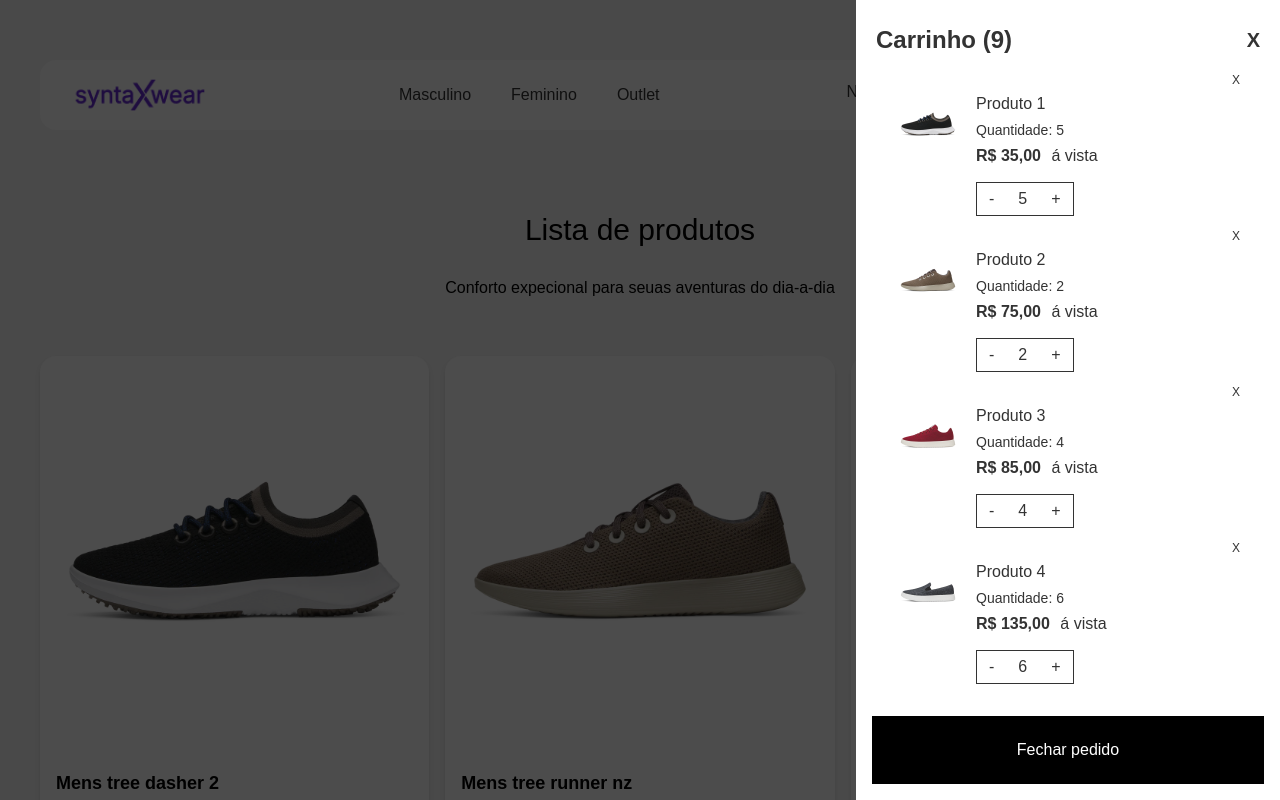
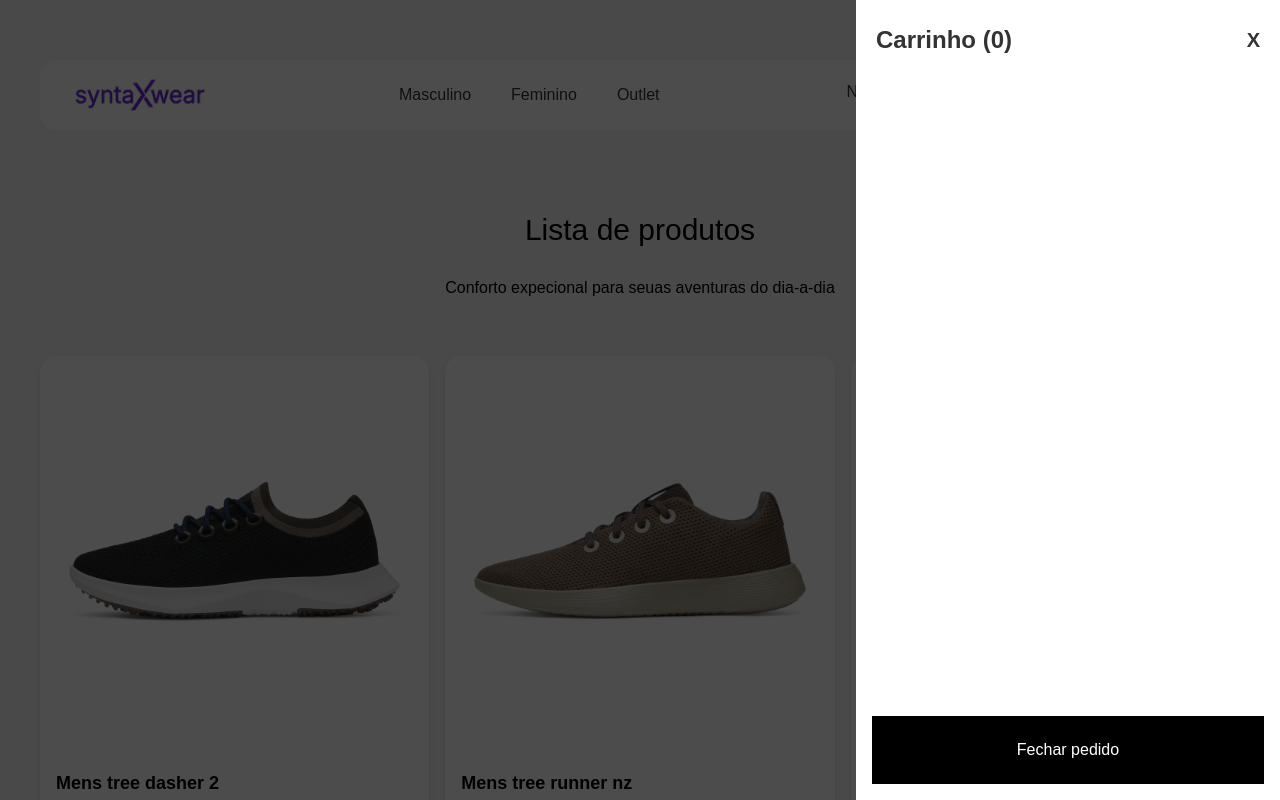
Before and after one commit to Guigagemes/syntax-wear-app, a React (Vite) app: page /products in a window 1280 px wide. Both pictures are taken after a click on the button 1200 px from the left and 91 px from the top of the page. Shown: the top 800 px of the page. Built offline with nearby package versions, Linux system fonts and the light colour scheme.

Commit message:
feat: adiciona contexto de produtos no carinho

```diff
--- a/src/App.tsx
+++ b/src/App.tsx
@@ -1,6 +1,7 @@
 
 import { RouterProvider, createRouter } from "@tanstack/react-router"
 import { routeTree } from "./router-tree-gen"
+import { CartPrvider } from "./contexts/CartProvider"
 
 const router = createRouter ({routeTree})
 
@@ -13,7 +14,11 @@
 function App() {
 
 
-  return <RouterProvider router={router} />
+  return (
+  <CartPrvider>
+    <RouterProvider router={router} />
+  </CartPrvider>
+  );
 //     <>
 //       <Header></Header>
 
--- a/src/componentes/ProductCard/index.tsx
+++ b/src/componentes/ProductCard/index.tsx
@@ -1,12 +1,17 @@
 import { Link } from "@tanstack/react-router"
 import type { Product } from "../../interfaces/product"
 import { MdAddShoppingCart } from "react-icons/md"
+import { useContext } from "react"
+import { CartContext } from "../../contexts/CartContext"
 
 interface ProductListProps {
     product: Product
 }
 
 export const ProductCard = ({ product }: ProductListProps) => {
+
+    const { add } = useContext(CartContext)
+
     return (
         <>
             <div className="bg-white rounded-2xl shadow-md">
@@ -24,7 +29,7 @@
                     <div className="flex justify-between mt-2.5">
                         <p className="font-bold">R${product.price},00</p>
 
-                        <button className="cursor-pointer">
+                        <button className="cursor-pointer" onClick={() => add(product)}>
                             <MdAddShoppingCart className="h-7 w-7" />
                         </button>
                     </div>
--- a/src/componentes/ShoppingCart/index.tsx
+++ b/src/componentes/ShoppingCart/index.tsx
@@ -1,27 +1,12 @@
 import IconCart from '@/assets/images/icon-Cart.png'
-import { useState } from 'react'
-import MensTreeDasher from '@/assets/images/tree-dasher-2-natural-black-boyal-blue.webp'
-import MensTreeRunnerNz from '@/assets/images/tree-runner-nz-weathered-brown.webp'
-import MensWoolCruiser from '@/assets/images/wool-cruiser-burgundy.webp'
-import MensWoolCruiserSlipOn from '@/assets/images/wool-cruiser-slip-on-dark-grey.webp'
-import MensWoolCruiserWaterproof from '@/assets/images/wool-cruiser-waterproof-natural-black.webp'
+import { useContext, useState } from 'react'
 import { formatCurrency } from '../../Utils/format-currency'
-
-const productsInCart = [
-    { id: 1, name: 'Produto 1', image: MensTreeDasher, price: 35, quantity: 5 },
-    { id: 2, name: 'Produto 2', image: MensTreeRunnerNz, price: 75, quantity: 2 },
-    { id: 3, name: 'Produto 3', image: MensWoolCruiser, price: 85, quantity: 4 },
-    { id: 4, name: 'Produto 4', image: MensWoolCruiserSlipOn, price: 135, quantity: 6 },
-    { id: 5, name: 'Produto 5', image: MensWoolCruiserWaterproof, price: 15, quantity: 2 },
-     { id: 1, name: 'Produto 1', image: MensTreeDasher, price: 35, quantity: 5 },
-    { id: 2, name: 'Produto 2', image: MensTreeRunnerNz, price: 75, quantity: 2 },
-    { id: 3, name: 'Produto 3', image: MensWoolCruiser, price: 85, quantity: 4 },
-    { id: 4, name: 'Produto 4', image: MensWoolCruiserSlipOn, price: 135, quantity: 6 },
-]
+import { CartContext } from '../../contexts/CartContext'
 
 export const ShoppingCart = () => {
 
     const [cartIsOpen, setCartIsOpen] = useState<boolean>(false)
+    const { cart, remove, increment, decrement} = useContext(CartContext)
 
     return (<>
         <button className="cursor-pointer" onClick={() => setCartIsOpen(!cartIsOpen)}>
@@ -33,17 +18,17 @@
             <div className={`${cartIsOpen ? 'translate-x-0' : 'translate-x-full'} absolute top-0 right-0 bottom-0 bg-white pt-6 transition-all duration-500 ease-in-out w-75 md:w-106 `} onClick={(e) => e.stopPropagation()}>
 
                 <header className='flex items-center justify-between px-5 font-bold'>
-                    <p className='text-2xl'>Carrinho ({productsInCart.length})</p>
+                    <p className='text-2xl'>Carrinho ({cart.length})</p>
                     <button className='text-xl cursor-pointer' onClick={() => setCartIsOpen(!cartIsOpen)}>
                         X
                     </button>
                 </header>
 
                 <ul className='p-4 overflow-y-auto scrollbar-hide h-[calc(100%-140px)] flex flex-col gap-3'>
-                    {productsInCart.map(product => (
+                    {cart.map(product => (
                         <li key={product.id} className='flex flex-col gap-1 px-6'>
 
-                            <button className='self-end text-xs cursor-pointer'>X</button>
+                            <button className='self-end text-xs cursor-pointer' onClick={() => remove(product.id)}>X</button>
 
                             <div className='flex gap-4'>
                                 <img src={product.image} alt={product.name} className='w-16 h-16'/>
@@ -59,9 +44,9 @@
                                     </p>
 
                                     <div className='border flex gap-6 py-1 px-3'>
-                                        <button className='cursor-pointer'>-</button>
+                                        <button className='cursor-pointer' onClick={() => decrement(product)}>-</button>
                                         <p>{product.quantity}</p>
-                                        <button className='cursor-pointer'>+</button>
+                                        <button className='cursor-pointer' onClick={() => increment(product)}>+</button>
                                     </div>
                                 </div>
                             </div>
--- a/src/componentes/productList/index.tsx
+++ b/src/componentes/productList/index.tsx
@@ -10,7 +10,7 @@
     return (
         <section className="grid gap-4 grid-cols-[repeat(auto-fit,minmax(350px,1fr))] mb-10">
             {products.map(product => (
-               <ProductCard product={product}/>
+               <ProductCard key={product.id} product={product}/>
             ))}
         </section>
     )
--- /dev/null
+++ b/src/contexts/CartContext.tsx
@@ -0,0 +1,13 @@
+import { createContext } from 'react';
+import type { ProductCart } from './CartProvider';
+import type { Product } from "../interfaces/product"
+
+interface CartContextType {
+    cart: ProductCart[],
+    add: (product: Product) => void,
+    remove: (productId: number) => void,
+    increment: (product: ProductCart) => void,
+    decrement: (product: ProductCart) => void,
+}
+
+export const CartContext = createContext ({} as CartContextType);
--- /dev/null
+++ b/src/contexts/CartProvider.tsx
@@ -0,0 +1,68 @@
+import { useState } from "react"
+import type { Product } from "../interfaces/product"
+import { CartContext } from "./CartContext"
+
+interface CartProviderProps {
+    children: React.ReactNode
+}
+
+export interface ProductCart extends Product {
+    quantity: number
+}
+
+export const CartPrvider = ({ children }: CartProviderProps) => {
+
+    const [cart, setCart] = useState<ProductCart[]>([]);
+
+    function add(product: Product): void {
+
+        const productExistsInCart = cart.find(itemIncart => itemIncart.id === product.id)
+
+        let newCart;
+
+        if (productExistsInCart) {
+            newCart = cart.map((itemInCart) =>
+                itemInCart.id === product.id
+                    ? { ...itemInCart, quantity: itemInCart.quantity + 1 }
+                    : itemInCart
+            );
+        } else {
+            newCart = [...cart, { ...product, quantity: 1 }]
+        }
+
+        setCart(newCart)
+    }
+
+    function remove(productId: number): void {
+
+        setCart(cart.filter(itemInCart => itemInCart.id !== productId))
+    }
+
+    function increment(product: ProductCart): void {
+        updateProductQuantity(product, product.quantity + 1)
+    }
+
+    function decrement(product: ProductCart): void {
+        updateProductQuantity(product, product.quantity - 1)
+    }
+
+    function updateProductQuantity(product: ProductCart, newQuantity: number): void {
+        if (newQuantity <= 0) return;
+
+        const productExistsInCart = cart.find(itemIncart => itemIncart.id === product.id)
+
+        if (!productExistsInCart) return;
+
+        const newCart = cart.map((itemInCart) =>
+            itemInCart.id === product.id
+                ? { ...itemInCart, quantity: newQuantity }
+                : itemInCart
+        );
+
+        setCart(newCart)
+    }
+
+    return <CartContext.Provider value={{ cart, add, remove, increment, decrement }}>
+        {children}
+    </CartContext.Provider>
+}
--- a/src/pages/_app/products/$productId.tsx
+++ b/src/pages/_app/products/$productId.tsx
@@ -1,6 +1,8 @@
 import { createFileRoute, Link } from '@tanstack/react-router'
 import { products } from '../../../mocks/products'
 import { formatCurrency } from '../../../Utils/format-currency'
+import { useContext } from 'react'
+import { CartContext } from '../../../contexts/CartContext'
 
 export const Route = createFileRoute('/_app/products/$productId')({
   component: RouteComponent,
@@ -8,9 +10,13 @@
 
 function RouteComponent() {
 
+  const { add } = useContext(CartContext)
+
   const { productId } = Route.useParams()
 
   const filteredProduct = products.find(product => product.id === Number(productId))
+
+  if (!filteredProduct) return;
 
 
   const originalPrice = filteredProduct?.price ?? 0;
@@ -72,7 +78,7 @@
           </form>
         </div>
 
-        <button className='bg-black text-white rounded-md p-5 w-full cursor-pointer hover:bg-gray-800'>
+        <button className='bg-black text-white rounded-md p-5 w-full cursor-pointer hover:bg-gray-800' onClick={() => add(filteredProduct)}>
           Adicionar ao carrinho
         </button>
 
```
